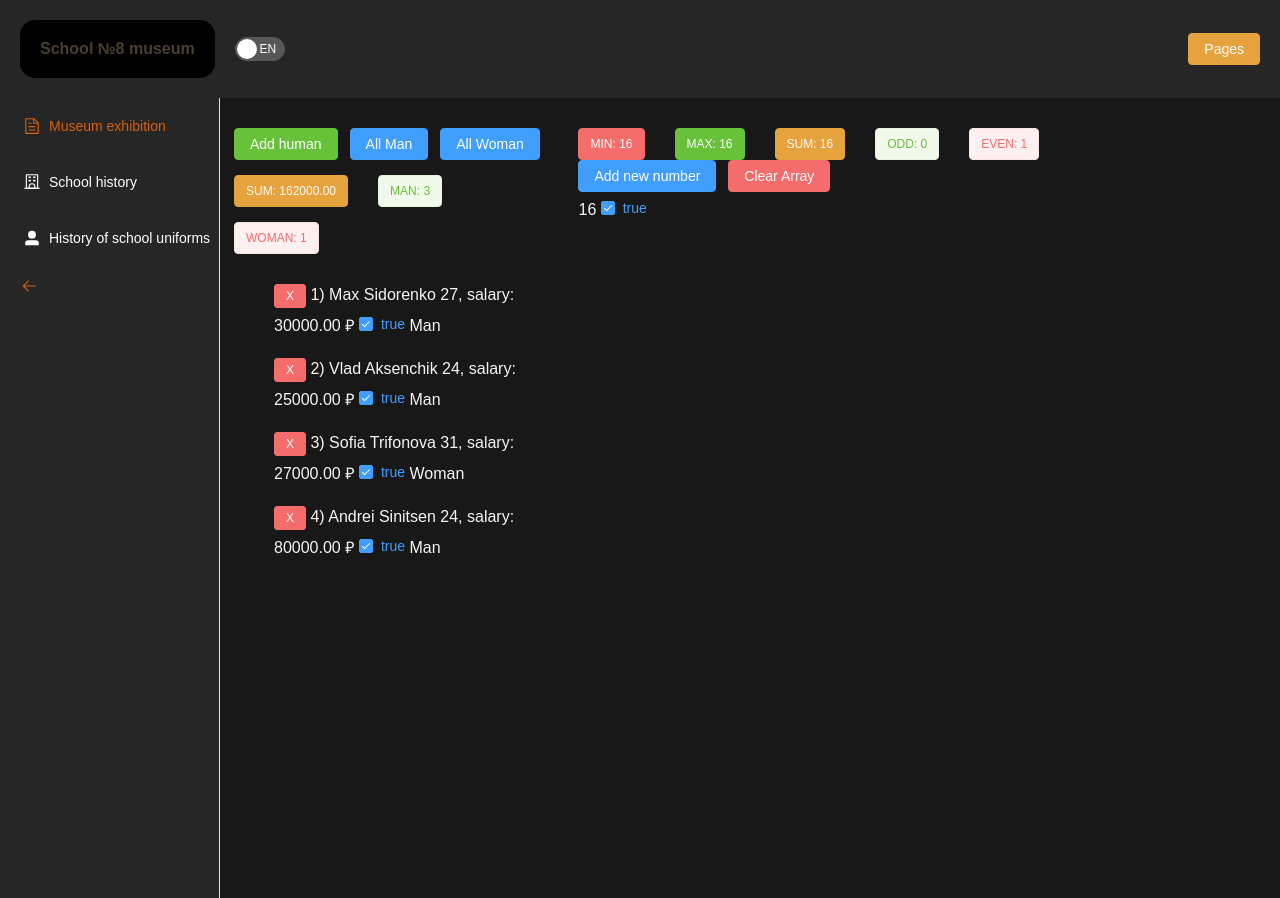
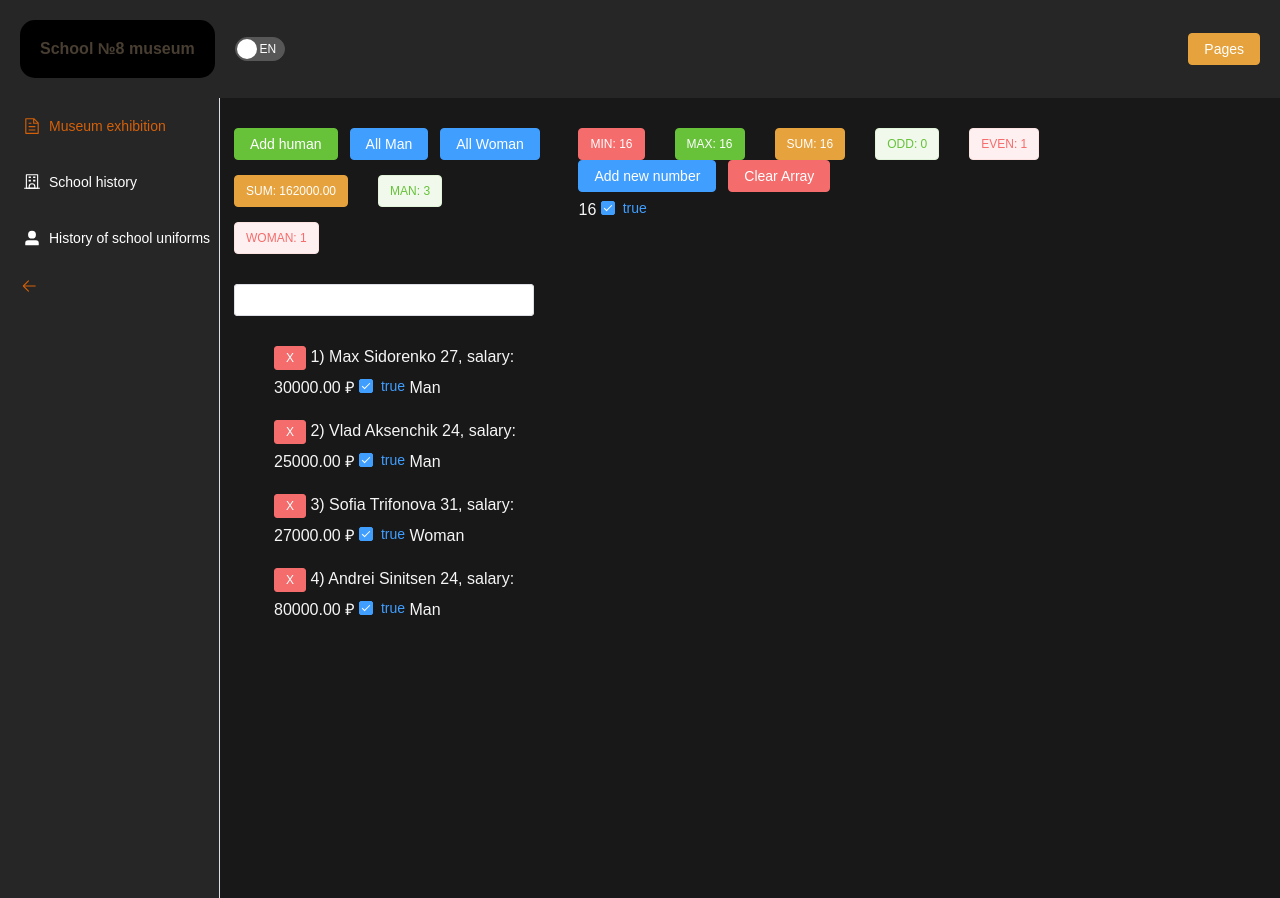
Before and after one commit to sunflower560/school-museum, a Vue app: page /school-history-uniforms in a window 1280 px wide. Built offline with nearby package versions, Linux system fonts and the light colour scheme.

Commit message:
add filtered people to input

```diff
--- a/components.d.ts
+++ b/components.d.ts
@@ -17,6 +17,7 @@ declare module 'vue' {
     ElDrawer: typeof import('element-plus/es')['ElDrawer']
     ElIcon: typeof import('element-plus/es')['ElIcon']
     ElImage: typeof import('element-plus/es')['ElImage']
+    ElInput: typeof import('element-plus/es')['ElInput']
     ElMenu: typeof import('element-plus/es')['ElMenu']
     ElMenuItem: typeof import('element-plus/es')['ElMenuItem']
     ElMenuItemGroup: typeof import('element-plus/es')['ElMenuItemGroup']
--- a/src/pages/common/HistorySchoolUniformsPage.vue
+++ b/src/pages/common/HistorySchoolUniformsPage.vue
@@ -13,14 +13,14 @@
             <el-tag effect="light" type="success" size="large">MAN: {{ manHumanCount }}</el-tag>
             <el-tag effect="light" type="danger" size="large">WOMAN: {{ womanHumanCount }}</el-tag>
           </div>
-          <ul v-for="human in peopleSources" :key="human.id">
+          <el-input v-model="searchHuman" />
+          <ul v-for="human in filteredPeople" :key="human.id">
             <li>
               <el-button @click="removeHuman(human.id)" type="danger" size="small">
                 <p>X</p></el-button>
-              {{ human.id }}) {{ human.name }} {{ human.lastName }} {{ human.age }}, salary: {{ human.salary.toFixed(2) }} ₽
-              <el-checkbox @click="items" v-model="human.isActive" :label="human.isActive">{{ human.isActive }}
-              </el-checkbox>
-              {{ human.gender }}
+              {{human.id}}) {{human.name}} {{human.lastName}} {{human.age}}, salary: {{human.salary.toFixed(2)}} ₽
+              <el-checkbox @click="items" v-model="human.isActive" :label="human.isActive">{{human.isActive }}</el-checkbox>
+              {{human.gender}}
             </li>
             <br>
           </ul>
@@ -52,7 +52,7 @@
 </template>
 
 <script setup lang="ts">
-import {computed, ref} from "vue";
+import {computed, reactive, ref} from "vue";
 
 interface IHuman {
   id: number,
@@ -69,11 +69,19 @@ interface IItem {
   isActive: boolean
 }
 
+const searchHuman = ref('')
+
+const fieldHuman: Array<string> = ['id', 'age', 'salary', 'name', 'lastName', 'gender']
+
+const filteredPeople = computed(() => peopleSources.value.filter(human => {
+      return fieldHuman.some(field => typeof human[field] === 'string' || 'number' ? human[field]
+          .toString().toUpperCase().includes(searchHuman.value.toUpperCase()) : '')
+    })
+)
+
 const namesMan = ['Max', 'Vlad', 'Andrei']
 const namesWoman = ['Sofia', 'Elena', 'Maria']
 const lastNames = ['Sidorenko', 'Aksenchik', 'Trifonova', 'Sinitsen']
-// const ages = [15, 25, 22, 42, 35, 38, 32, 56, 20, 19, 18, 24]
-// const salary = [30000, 25000, 27000, 80000, 15000, 200000, 400000, 45000, 37000]
 
 const peopleSources = ref<Array<IHuman>>([
   {id: 1, name: 'Max', lastName: 'Sidorenko', age: 27, salary: 30000, isActive: true, gender: 'Man'},
@@ -107,7 +115,6 @@ const manHumanCount = computed(() => people.value.filter(human => human.gender =
 const womanHumanCount = computed(() => people.value.length - manHumanCount.value)
 const allManHuman = computed(() => peopleSources.value.filter(human => human.gender === 'Man'))
 const allWomanHuman = computed(() => peopleSources.value.filter(human => human.gender === 'Woman'))
-
 
 
 const itemsSources = ref<Array<IItem>>([
@@ -182,6 +189,11 @@ const evenItemCount = computed(() => items.value.length - oddItemCount.value)
   }
 
   &-people {
+    .el-input {
+      width: $radius_big * 6;
+      margin-bottom: $radio_average;
+    }
+
     &-management {
       margin-bottom: $radio_average;
 
```
